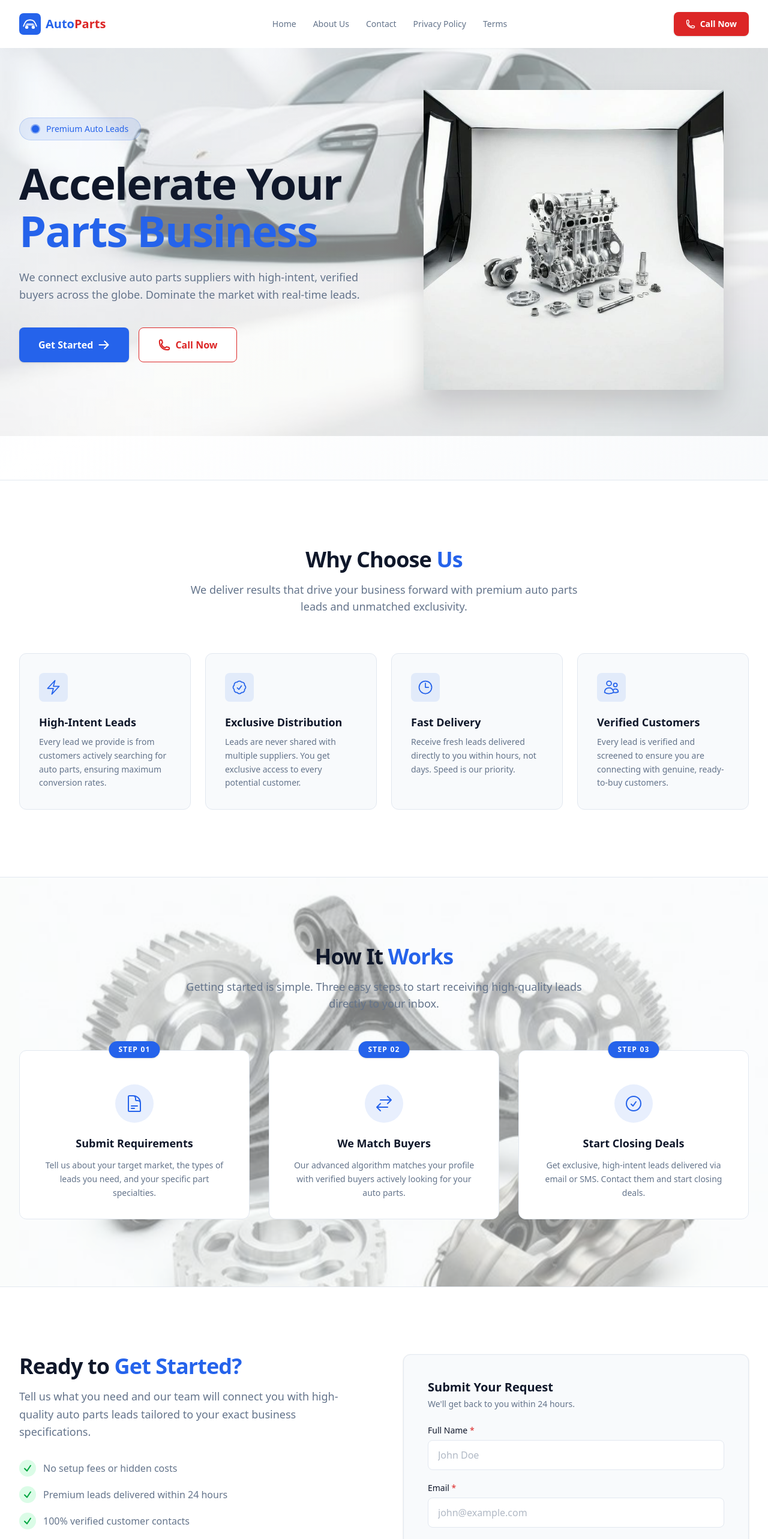
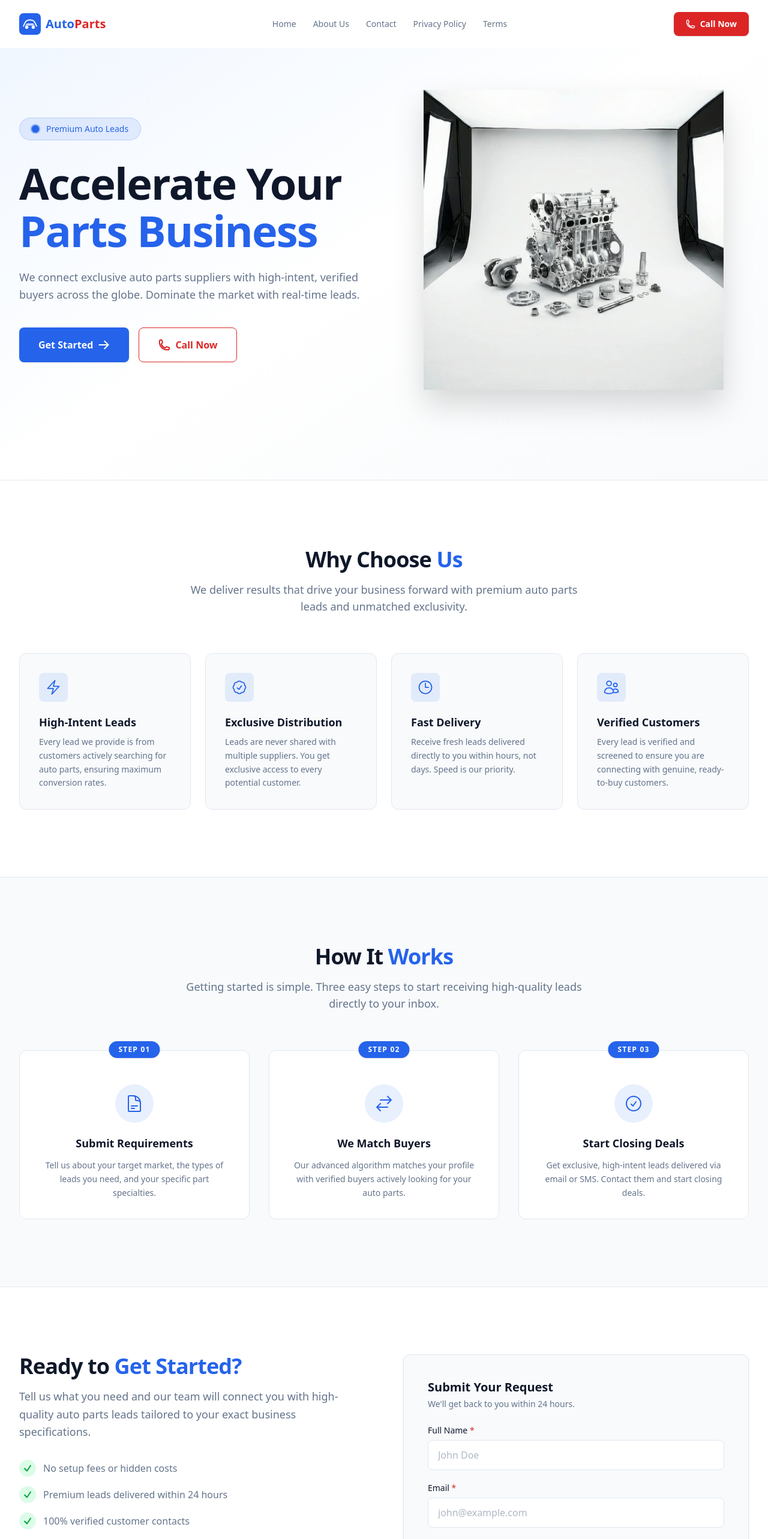
Before and after one commit to ke7innnn/parts, a Next.js app: page / in a window 1280 px wide. Shown: the top 2566 px of the page at 60% size. Built offline with nearby package versions, Linux system fonts and the light colour scheme.

Commit message:
Remove all parallax backgrounds for clean white sections

```diff
--- a/src/app/about/page.tsx
+++ b/src/app/about/page.tsx
@@ -18,12 +18,7 @@ export default function AboutPage() {
 
       {/* Mission + Image */}
       <section className="py-16 sm:py-24 bg-white relative overflow-hidden z-0">
-        <ParallaxBackground
-          src="/parallax-parts-light.png"
-          alt="Abstract Automotive Parts"
-          speed={0.12}
-          opacity={50}
-        />
+
         <div className="mx-auto max-w-7xl px-4 sm:px-6 lg:px-8 relative z-10">
           <div className="grid grid-cols-1 lg:grid-cols-2 gap-12 items-center">
             <div className="relative aspect-[4/3] rounded-xl overflow-hidden shadow-md">
--- a/src/app/contact/page.tsx
+++ b/src/app/contact/page.tsx
@@ -18,12 +18,7 @@ export default function ContactPage() {
 
       {/* Contact Content */}
       <section className="py-16 sm:py-24 bg-white relative overflow-hidden z-0">
-        <ParallaxBackground
-          src="/parallax-car-light.png"
-          alt="Abstract Sports Car"
-          speed={0.18}
-          opacity={50}
-        />
+
         <div className="mx-auto max-w-7xl px-4 sm:px-6 lg:px-8 relative z-10">
           <div className="grid grid-cols-1 lg:grid-cols-2 gap-16 items-start">
             {/* Contact Info */}
--- a/src/app/page.tsx
+++ b/src/app/page.tsx
@@ -8,13 +8,7 @@ export default function Home() {
     <>
       {/* ========== HERO SECTION ========== */}
       <section className="relative overflow-hidden min-h-screen flex items-center bg-gradient-to-br from-blue-50 via-white to-slate-50">
-        {/* Subtle, huge transparent 3D parallax car in background */}
-        <ParallaxBackground
-          src="/parallax-car-light.png"
-          alt="Clean Car Background"
-          speed={0.12}
-          opacity={50}
-        />
+
 
         <div className="mx-auto max-w-7xl px-4 sm:px-6 lg:px-8 py-20 sm:py-32 w-full pt-28 relative z-10">
           <div className="grid grid-cols-1 lg:grid-cols-2 gap-12 items-center">
@@ -140,13 +134,7 @@ export default function Home() {
 
       {/* ========== HOW IT WORKS SECTION ========== */}
       <section className="py-20 sm:py-28 bg-surface border-t border-border relative overflow-hidden z-0">
-        {/* Another subtle parallax background, flipped horizontally for variation */}
-        <ParallaxBackground
-          src="/parallax-parts-light.png"
-          alt="Clean Auto Parts Background"
-          speed={0.18}
-          opacity={50}
-        />
+
 
         <div className="mx-auto max-w-7xl px-4 sm:px-6 lg:px-8 relative z-10">
           <div className="text-center max-w-2xl mx-auto mb-16">
--- a/src/app/privacy-policy/page.tsx
+++ b/src/app/privacy-policy/page.tsx
@@ -27,12 +27,7 @@ export default function PrivacyPolicyPage() {
 
       {/* Content */}
       <section className="py-16 sm:py-20 bg-white relative overflow-hidden z-0">
-        <ParallaxBackground
-          src="/parallax-car-light.png"
-          alt="Clean Car Background"
-          speed={0.15}
-          opacity={50}
-        />
+
 
         <div className="mx-auto max-w-4xl px-4 sm:px-6 lg:px-8 relative z-10 bg-white/80 backdrop-blur-sm p-8 rounded-2xl border border-border shadow-sm">
           <div className="prose prose-slate max-w-none space-y-8">
--- a/src/app/terms/page.tsx
+++ b/src/app/terms/page.tsx
@@ -27,12 +27,7 @@ export default function TermsPage() {
 
       {/* Content */}
       <section className="py-16 sm:py-20 bg-white relative overflow-hidden z-0">
-        <ParallaxBackground
-          src="/parallax-parts-light.png"
-          alt="Clean Auto Parts Background"
-          speed={0.15}
-          opacity={50}
-        />
+
 
         <div className="mx-auto max-w-4xl px-4 sm:px-6 lg:px-8 relative z-10 bg-white/80 backdrop-blur-sm p-8 rounded-2xl border border-border shadow-sm">
           <div className="prose prose-slate max-w-none space-y-8">
```
